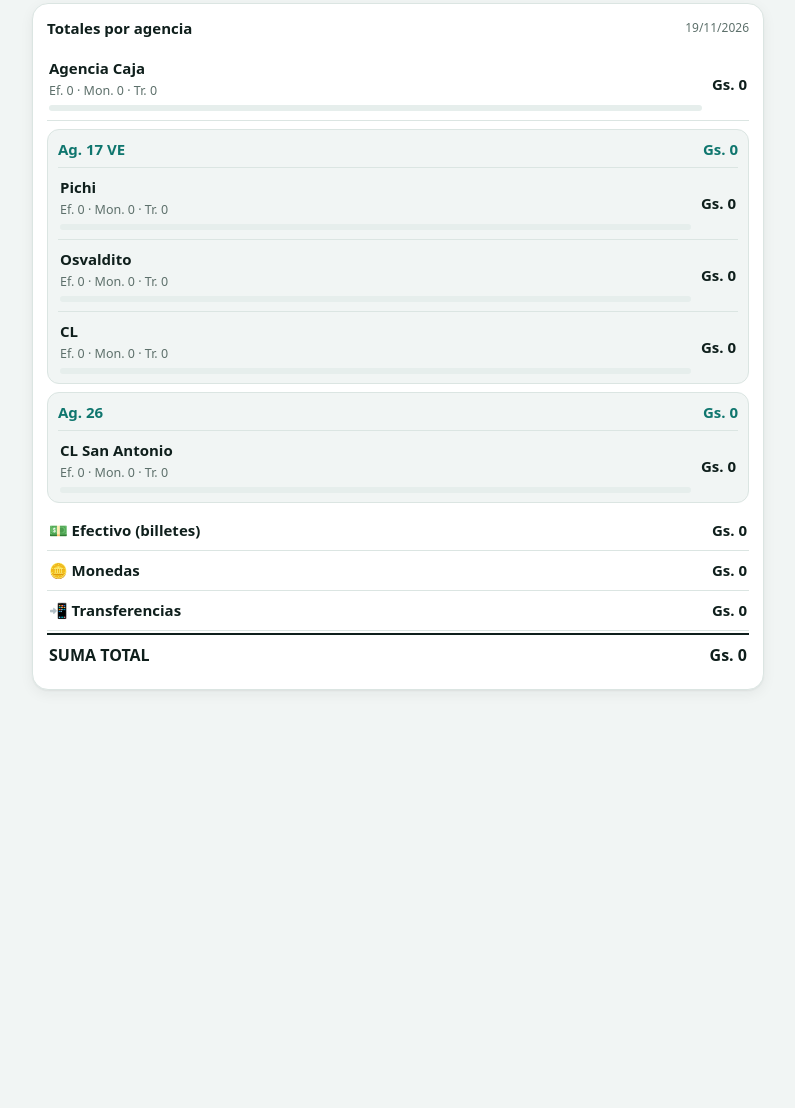
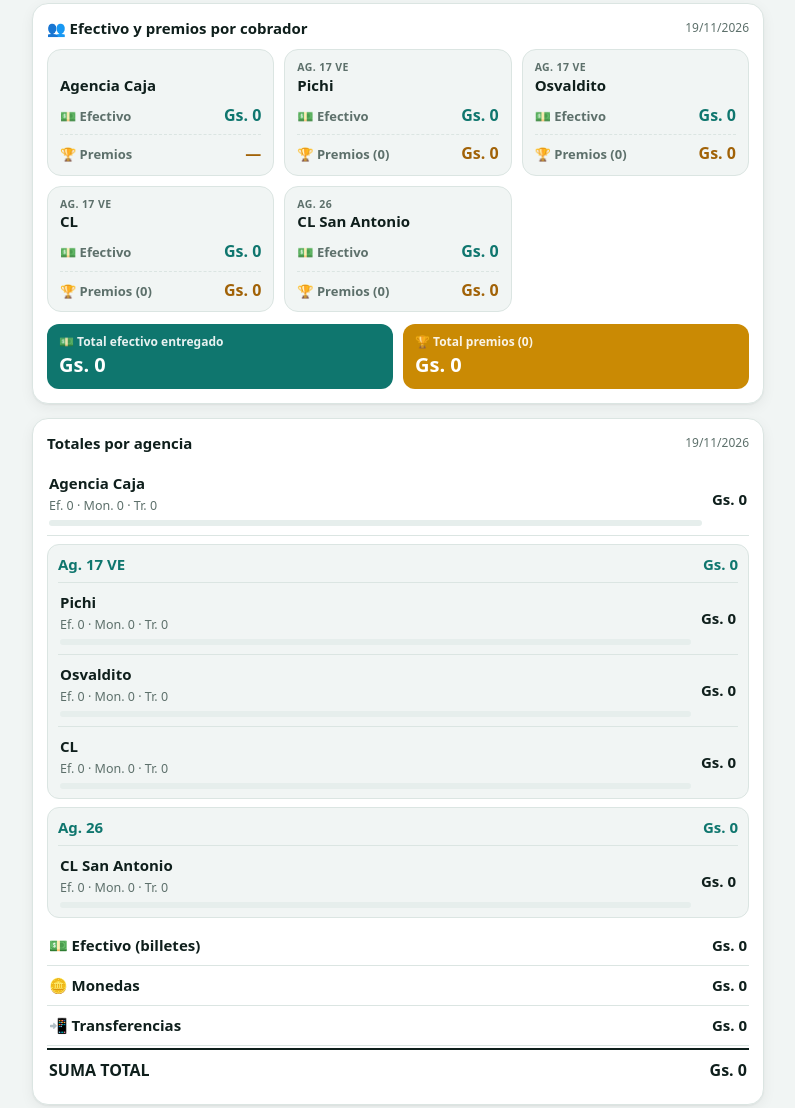
Before and after one commit to nutricrispy-oss/total_agencias, a plain HTML site: page index.html in a window 1280 px wide. Shown: the part 1723-2831 px from the top of the page, without its empty margins (242-1037 px from the left). Before the commit the page ends 2503 px from the top, so only its background shows below. Drawn offline with Linux system fonts and the light colour scheme.

Commit message:
Control Diario v1.11: efectivo y premios por cobrador
- Tarjeta por cobrador con efectivo entregado (incluye transferencias) y premios
- Totales generales de efectivo entregado y de premios
- En la pestaña Efectivo y en Premios > Σ Totales

Co-Authored-By: Claude Opus 5.5 <noreply@anthropic.com>
Claude-Session: https://claude.ai/code/session_01WcVZrvrZ9C3fDDTbQ87hf8

```diff
--- a/index.html
+++ b/index.html
@@ -176,6 +176,23 @@ body[data-tab="deudas"] .wrap{max-width:1180px}
 .mchip button{width:22px;height:22px;border-radius:50%;background:var(--card);font-size:11px;color:var(--bad)}
 .mlbl{margin-bottom:10px;text-align:left}
 .mlbl input{margin-bottom:0!important;letter-spacing:0!important;text-align:left!important;font-size:16px!important}
+.epgrid{display:grid;grid-template-columns:repeat(auto-fill,minmax(210px,1fr));gap:10px}
+.epc{border:1px solid var(--line);border-radius:14px;padding:10px 12px;background:var(--bg)}
+.eph small{display:block;font-size:10.5px;font-weight:700;color:var(--mut);text-transform:uppercase;letter-spacing:.4px}
+.eph b{font-size:15px}
+.epr{display:flex;justify-content:space-between;align-items:baseline;gap:8px;margin-top:8px;font-size:13px}
+.epr span{color:var(--mut);font-weight:600;white-space:nowrap}
+.epr b{font-size:16px;color:var(--pri);white-space:nowrap}
+.epr.g{border-top:1px dashed var(--line);padding-top:7px}
+.epr.g b{color:var(--gold)}
+.eps{font-size:11.5px;color:var(--mut);text-align:right;margin-top:1px}
+.eptot{display:grid;grid-template-columns:1fr 1fr;gap:10px;margin-top:12px}
+.eptot>div{border-radius:12px;padding:10px 12px;background:var(--pri);color:var(--priTxt)}
+.eptot>div.g{background:#ca8a04;color:#fff}
+.eptot span{display:block;font-size:12px;font-weight:700;opacity:.9}
+.eptot b{display:block;font-size:20px;font-weight:800;white-space:nowrap}
+.eptot small{display:block;font-size:11.5px;opacity:.85}
+@media (max-width:480px){ .eptot{grid-template-columns:1fr} }
 .ptot{display:grid;grid-template-columns:1fr 1fr;gap:12px}
 .ptot .kpis{grid-column:1/-1}
 @media (max-width:600px){ .ptot{grid-template-columns:1fr} }
@@ -382,7 +399,7 @@ body[data-tab="deudas"] .wrap{max-width:1180px}
    identificador, para no chocar con las demás apps del repositorio.
    ========================================================= */
 const APP_ID = 'crz-control-diario';
-const APP_VER = '1.10.0';
+const APP_VER = '1.11.0';
 const K_DATA = APP_ID + ':data';
 const K_UI = APP_ID + ':ui';
 const K_SNAP = APP_ID + ':snapshot';
@@ -717,6 +734,35 @@ function render() {
 /* =========================================================
    EFECTIVO
    ========================================================= */
+/* ---------- Efectivo y premios por cobrador ----------
+   Une la agencia de Efectivo con el cobrador de Premios por el nombre
+   (Pichi ↔ Pichi, Osvaldito ↔ Osvaldito…). No se resta nada. */
+const normNom = s => String(s || '').toLowerCase().normalize('NFD').replace(/[̀-ͯ]/g, '').replace(/\s+/g, ' ').trim();
+function paresEfPr() {
+  const ags = activos('agencias'), cobs = activos('cobradores'), usados = new Set(), out = [];
+  ags.forEach(a => {
+    const c = cobs.find(c => !usados.has(c.id) && normNom(c.nombre) === normNom(a.nombre)) || cobs.find(c => !usados.has(c.id) && c.id === a.id);
+    if (c) usados.add(c.id);
+    out.push({ ag: a.id, cob: c ? c.id : null, nom: a.nombre, g: a.grupo || (c && c.grupo) || '' });
+  });
+  cobs.filter(c => !usados.has(c.id)).forEach(c => out.push({ ag: null, cob: c.id, nom: c.nombre, g: c.grupo || '' }));
+  return out;
+}
+function blockEfPr(d) {
+  const P = paresEfPr();
+  let tEf = 0, tTr = 0, tPr = 0, tN = 0;
+  const cards = P.map(x => {
+    const ef = x.ag ? efAg(d, x.ag).t : 0, tr = x.ag ? trAg(d, x.ag) : 0, pr = x.cob ? prCob(d, x.cob) : 0, n = x.cob ? prCnt(d, x.cob) : 0;
+    tEf += ef; tTr += tr; tPr += pr; tN += n;
+    return `<div class="epc"><div class="eph"><small>${esc(x.g || ' ')}</small><b>${esc(x.nom)}</b></div>
+      <div class="epr"><span>💵 Efectivo</span><b class="money">${x.ag ? gs(ef + tr) : '—'}</b></div>
+      ${tr ? `<div class="eps">Efectivo ${fmt(ef)} · Transf. ${fmt(tr)}</div>` : ''}
+      <div class="epr g"><span>🏆 Premios${x.cob ? ` (${n})` : ''}</span><b class="money">${x.cob ? gs(pr) : '—'}</b></div></div>`;
+  }).join('');
+  return `<div class="epgrid">${cards}</div>
+    <div class="eptot"><div><span>💵 Total efectivo entregado</span><b class="money">${gs(tEf + tTr)}</b>${tTr ? `<small>Efectivo ${fmt(tEf)} · Transf. ${fmt(tTr)}</small>` : ''}</div>
+      <div class="g"><span>🏆 Total premios (${tN})</span><b class="money">${gs(tPr)}</b></div></div>`;
+}
 function vEfectivo() {
   const d = getDay(UI.fecha);
   const ags = activos('agencias');
@@ -749,6 +795,7 @@ function vEfectivo() {
     <div class="card"><h3>🧾 Total rendido · ${esc(a.nombre)}</h3><div id="rendBox">${blockRend(d, a.id)}</div></div>`;
   }
   return `<div class="chips" id="agChips">${chips}</div>${main}
+    <div class="card"><h3>👥 Efectivo y premios por cobrador <span class="sub">${dmy(UI.fecha)}</span></h3><div id="efPr">${blockEfPr(d)}</div></div>
     <div class="card"><h3>Totales por agencia <span class="sub">${dmy(UI.fecha)}</span></h3><div id="efAgs">${blockAgs(d)}</div></div>`;
 }
 function blockRend(d, id) {
@@ -865,6 +912,7 @@ function paintEf() {
   activos('agencias').forEach(a => { const el = $('#chip-' + a.id); if (el) el.textContent = gs(rendAg(d, a.id)); });
   $('#chip-todas').textContent = gs(rendTot(d));
   $('#efAgs').innerHTML = blockAgs(d);
+  const ep = $('#efPr'); if (ep) ep.innerHTML = blockEfPr(d);
 }
 
 /* =========================================================
@@ -937,6 +985,7 @@ function vPrTotales(chips) {
       <div class="kpi"><div class="lbl">Día anterior</div><div class="v money">${gs(Y.tot)}</div><div class="s">${Y.n} premio(s) ${vs(T.tot, Y.tot)}</div></div>
     </div>
   </div>
+  <div class="card"><h3>👥 Efectivo y premios por cobrador <span class="sub">${dmy(f)}</span></h3>${blockEfPr(T.d)}</div>
   <div class="card"><h3>Detalle por cobrador <span class="sub">${dmy(f)}</span></h3>
     ${T.n ? `<div class="tscroll"><table class="tbl"><thead><tr><th class="tl">Cobrador</th><th>Cantidad</th><th>Gs.</th><th>%</th></tr></thead><tbody>${rows}</tbody>
     <tfoot><tr><td class="tl">TOTAL</td><td>${T.n}</td><td class="money">${fmt(T.tot)}</td><td>100%</td></tr></tfoot></table></div>` : '<div class="empty">Todavía no hay premios cargados este día.</div>'}
--- a/sw.js
+++ b/sw.js
@@ -4,7 +4,7 @@
    Los datos del usuario NO están en la caché (están en localStorage), así que
    actualizar la app nunca borra lo cargado. */
 const PREFIX = 'crz-control-diario-';
-const CACHE = PREFIX + 'v12';
+const CACHE = PREFIX + 'v13';
 const ASSETS = ['./', './index.html', './manifest.json', './icon-192.png', './icon-512.png'];
 
 self.addEventListener('install', e => {
```
